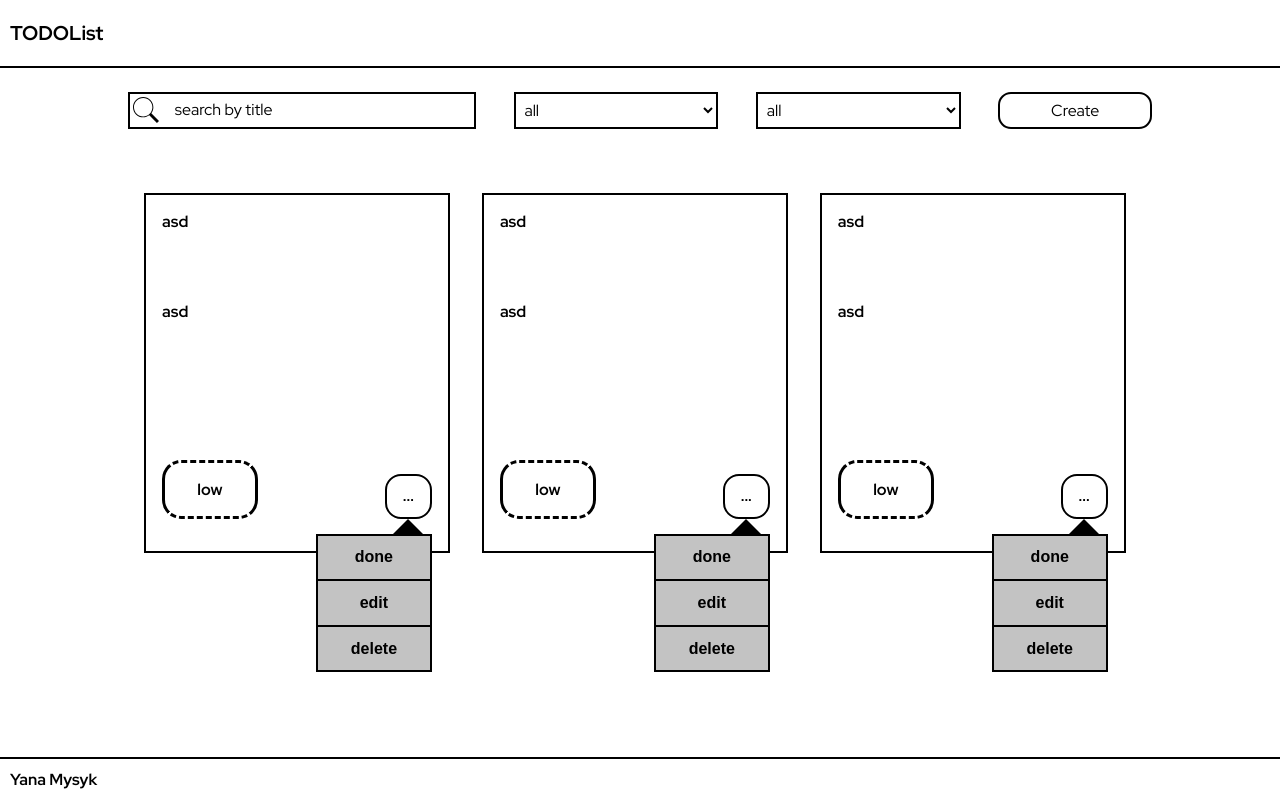
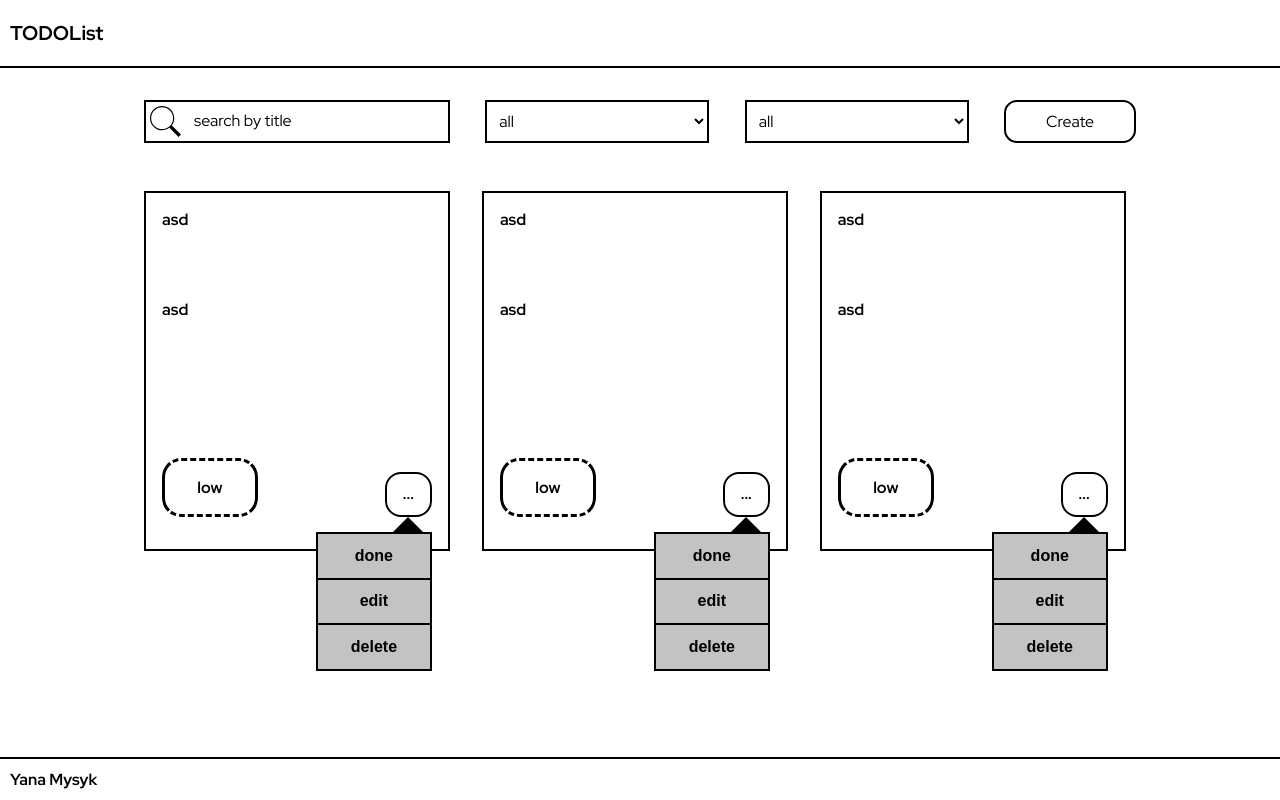
Before and after one commit to Nilanerda/ciklum-test-task, a website built with webpack: page index.html in a window 1280 px wide. Built offline with nearby package versions, Linux system fonts and the light colour scheme.

Commit message:
fix size

```diff
--- a/src/scss/styles.scss
+++ b/src/scss/styles.scss
@@ -15,9 +15,8 @@
   @include basic-font;
   background: none;
   border: 2px solid black;
-  padding: 0.3rem;
+  padding: 0.5rem;
   outline: none;
-  width: 20%;
 }
 
 $gap: 2rem;
@@ -37,7 +36,7 @@ header {
   border-bottom: 2px solid black;
   position: sticky;
   top: 0;
-  margin-bottom: 1.5rem;
+  margin-bottom: 1rem;
   background-color: #fff;
   z-index: 1;
   h1 {
@@ -52,21 +51,22 @@ main {
   .create-note-form {
     display: flex;
     justify-content: space-between;
-    margin-bottom: 3rem;
+    margin-bottom: 1rem;
     .search-field {
       border: 2px solid black;
+      flex: 0 0 calc(33% - #{$gap});
+      margin: 1rem;
       input[type='search'] {
         @include search-items;
         border: none;
-        width: 19rem;
         margin-left: 2.5rem;
         &::placeholder {
           color: black;
         }
       }
       .search-button {
-        width: 2rem;
-        height: 2rem;
+        width: 2.4rem;
+        height: 2.4rem;
         position: absolute;
         margin-right: 1rem;
         cursor: pointer;
@@ -82,14 +82,14 @@ main {
     }
     select {
       @include search-items;
-      option {
-        padding: 1rem;
-      }
+      margin: 1rem;
+      flex: 0 0 calc(25% - #{$gap});
     }
     .search-field-create-button {
       @include search-items;
+      margin: 1rem;
       border-radius: 0.8125rem;
-      width: 15%;
+      flex: 0 0 calc(16% - #{$gap});
       cursor: pointer;
     }
   }
```
Also changed, not shown: dist/bundle.css.
